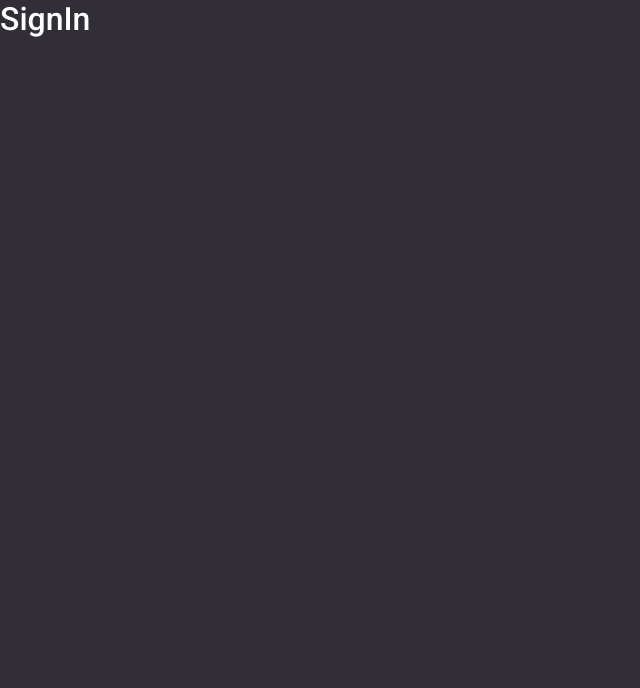
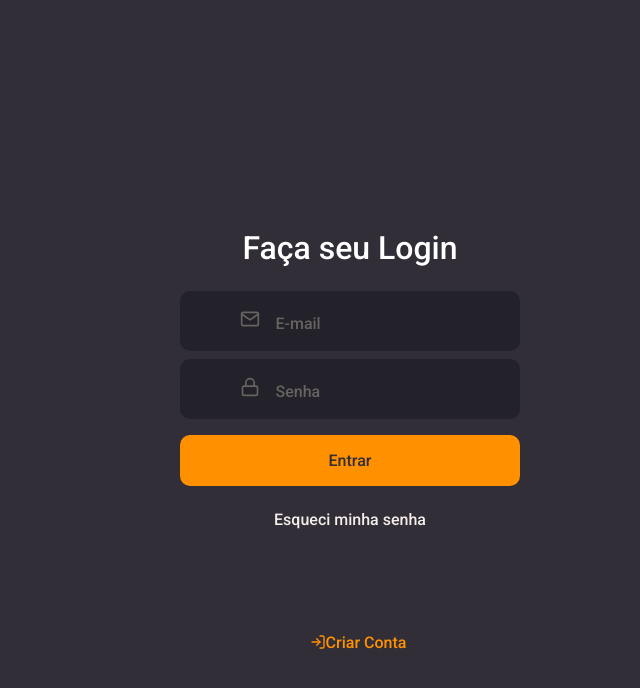
Before and after one commit to helenapaixao/desafio-vaga-frontend, a React (Create React App) app: page / in a window 1280 px wide. Shown: the top 688 px of the page, without its empty margins (0-640 px from the left). Built offline with nearby package versions, Linux system fonts and the light colour scheme.

Commit message:
page login done

```diff
--- a/package.json
+++ b/package.json
@@ -15,6 +15,7 @@
     "eslint-config-airbnb": "^18.1.0",
     "eslint-config-prettier": "^6.11.0",
     "eslint-plugin-prettier": "^3.1.3",
+    "polished": "^3.6.5",
     "prettier": "^2.0.5",
     "react": "^16.13.1",
     "react-dom": "^16.13.1",
--- /dev/null
+++ b/src/components/Button/index.tsx
@@ -0,0 +1,11 @@
+import React, { ButtonHTMLAttributes } from 'react';
+import { Container } from './styles';
+type ButtonProps = ButtonHTMLAttributes<HTMLButtonElement>;
+
+const Button: React.FC<ButtonProps> = ({ children, ...rest }) => (
+    <Container type="button" {...rest}>
+        {children}
+    </Container>
+);
+
+export default Button;
--- /dev/null
+++ b/src/components/Button/styles.ts
@@ -0,0 +1,18 @@
+import styled from 'styled-components';
+import { shade } from 'polished';
+
+export const Container = styled.button`
+    background: #ff9000;
+    border-radius: 10px;
+    border: 0;
+    padding: 16px;
+    color: #312e38;
+    width: 100%;
+    font-weight: 500;
+    margin-top: 16px;
+    transition: background-color 0.2s;
+
+    &:hover {
+        background: ${shade(0.2, '#ff9000')};
+    }
+`;
--- /dev/null
+++ b/src/components/Input/index.tsx
@@ -0,0 +1,18 @@
+import React, {InputHTMLAttributes} from 'react';
+import { Container } from './styles';
+import {IconBaseProps} from 'react-icons';
+
+interface InputProps extends InputHTMLAttributes<HTMLInputElement> {
+    name: string,
+    icon?: React.ComponentType<IconBaseProps>;
+}
+
+
+const Input: React.FC<InputProps> = ({icon:Icon, ...rest}) => (
+    <Container>
+        {Icon && <Icon size={20}/>}
+        <input {...rest}/>
+    </Container>
+)
+
+export default Input;
--- /dev/null
+++ b/src/components/Input/styles.ts
@@ -0,0 +1,31 @@
+import styled from 'styled-components';
+
+export const Container = styled.div`
+    background: #232129;
+    color: #f4ede8;
+    border-radius: 10px;
+    border: 2px solid #232129;
+    padding: 16px;
+    width: 100%;
+    align-items: center;
+    color: #666360;
+
+    & + div {
+        margin-top: 8px;
+    }
+
+    input {
+        background: transparent;
+        display: 1;
+        border: 0;
+        color: #f4ede8;
+
+        &::placeholder {
+            color: #666360;
+        }
+    }
+
+    svg {
+        margin-right: 16px;
+    }
+`;
--- a/src/pages/SignIn/index.tsx
+++ b/src/pages/SignIn/index.tsx
@@ -1,7 +1,28 @@
 import React from 'react';
+import {Container,Content} from './styles'
+import {FiLogIn, FiMail, FiLock} from 'react-icons/fi';
 
+import Input from '../../components/Input';
+import Button from '../../components/Button';
 
-const SignIn: React.FC = () => <h1>SignIn</h1>
+const SignIn: React.FC = () => (
+<Container>
+    <Content>
+        {/* <img src={}> */}
+            <form>
+                <h1>Faça seu Login</h1>
+               <Input name="email" icon={FiMail} placeholder="E-mail"/>
+               <Input name="password" icon={FiLock} placeholder="Senha"/>
+               <Button type="submit">Entrar</Button>
+               <a href="forgot">Esqueci minha senha</a>
+            </form>
+            <a href="forgot">
+                <FiLogIn/>
+                Criar Conta
+            </a>
+    </Content>
+</Container>
+);
 
 
 export default SignIn;
--- a/src/pages/SignIn/styles.ts
+++ b/src/pages/SignIn/styles.ts
@@ -1 +1,64 @@
 import styled from 'styled-components';
+
+import {shade} from 'polished';
+
+
+export const Container = styled.div`
+height: 100vh;
+display:flex;
+align-items: stretch;
+
+`;
+
+
+export const Content = styled.div`
+display:flex;
+place-content: center;
+flex-direction: column;
+align-items: center;
+width: 100%;
+max-width: 700px;
+
+form {
+    margin: 80px 0;
+    width: 340px;
+    text-align: center;
+
+    h1 {
+        margin-bottom: 24px
+    }
+
+    a {
+        color: #f4ede8;
+        display:block;
+        margin-top:24px;
+        text-decoration:none;
+        transition:color 0.2s;
+
+        &:hover {
+            color: ${shade(0.2,'#F4EDE8')};
+        }
+
+    }
+
+}
+
+> a {
+    color: #ff9000;
+    display:block;
+    margin-top: 24px;
+    text-decoration: none;
+    transition: color 0.2s;
+    display:flex;
+    align-items:center;
+
+    &:hover {
+        color: ${shade(0.2, "#ff9000")}
+    }
+
+    svg {
+        margin-left: 16px;
+    }
+}
+
+`;
```
Also changed, not shown: 1 other file (tests, documents, lock files or other folders).
